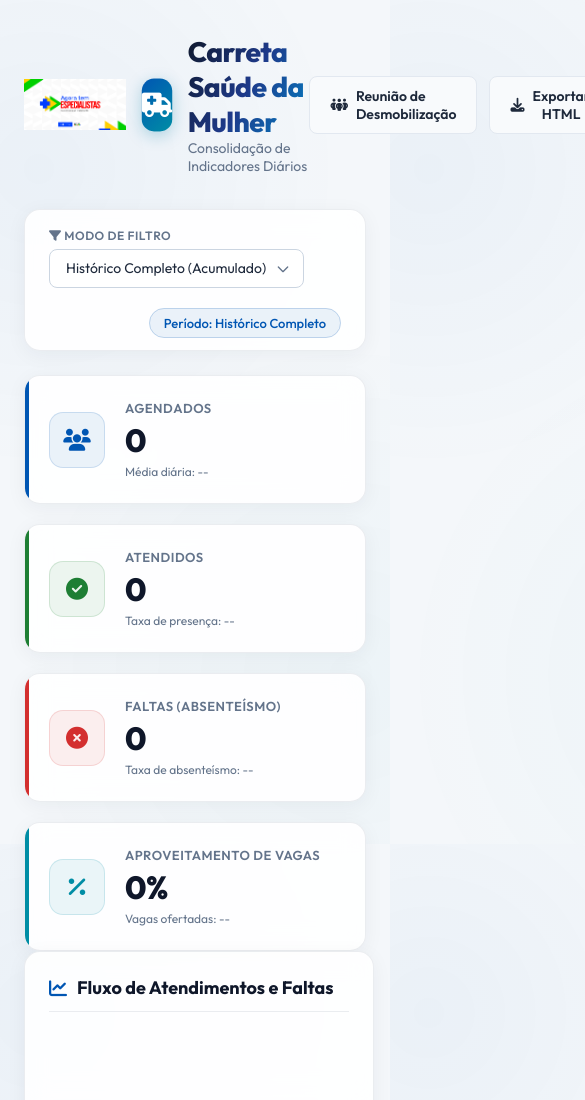
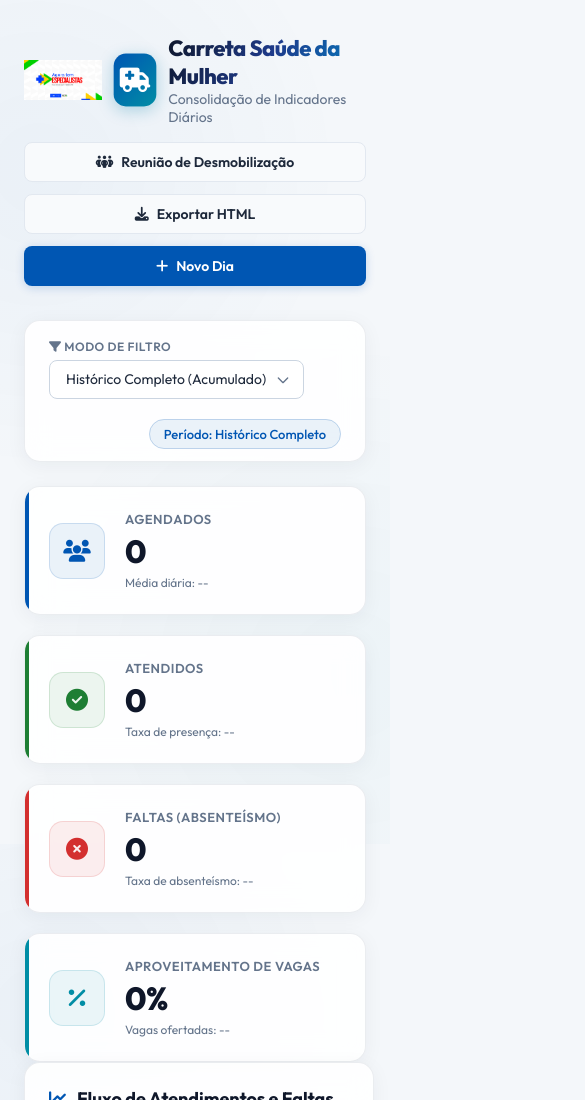
Before and after one commit to viniaragon/TRABALHO-forms, a website: page public/index.html in a window 390 px wide. Shown: the top 1100 px of the page, 585 px wide, since content can reach past the window. Drawn offline with nearby package versions, Linux system fonts and the light colour scheme; no server answers.

Commit message:
feat: add global stylesheet with custom design system and layout components

```diff
--- a/public/index.css
+++ b/public/index.css
@@ -580,6 +580,31 @@ select.form-control {
     .span-2 {
         grid-column: span 1;
     }
+
+    /* Cabeçalho empilhado no celular */
+    .main-header {
+        flex-direction: column;
+        align-items: stretch;
+        gap: 16px;
+    }
+    .logo-area {
+        gap: 12px;
+    }
+    .brand-logo {
+        height: 40px;
+    }
+    .main-header h1 {
+        font-size: 22px;
+    }
+    .actions-area {
+        flex-wrap: wrap;
+        width: 100%;
+    }
+    .actions-area .btn {
+        flex: 1 1 100%;
+        justify-content: center;
+        white-space: nowrap;
+    }
 }
 
 .form-section {
```
